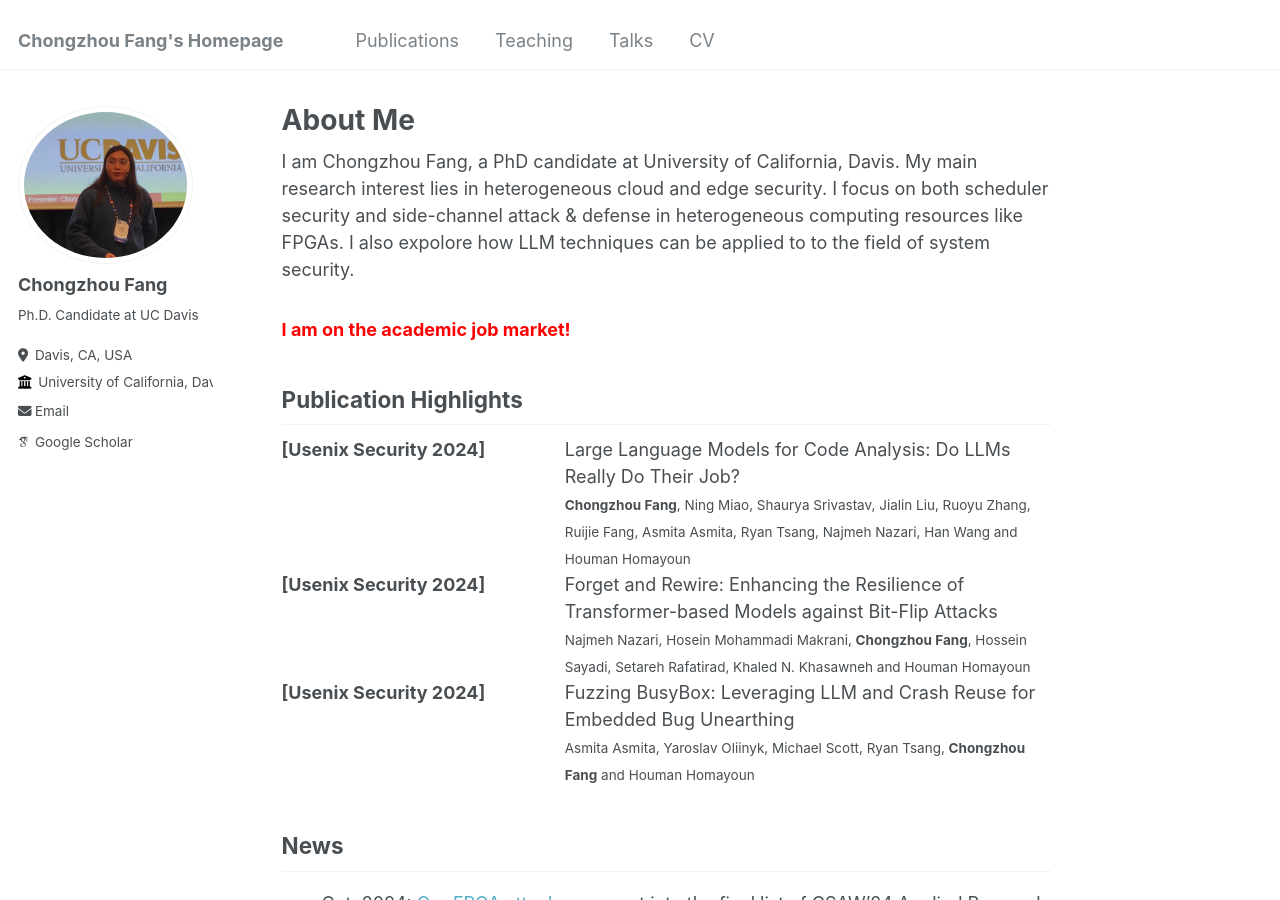
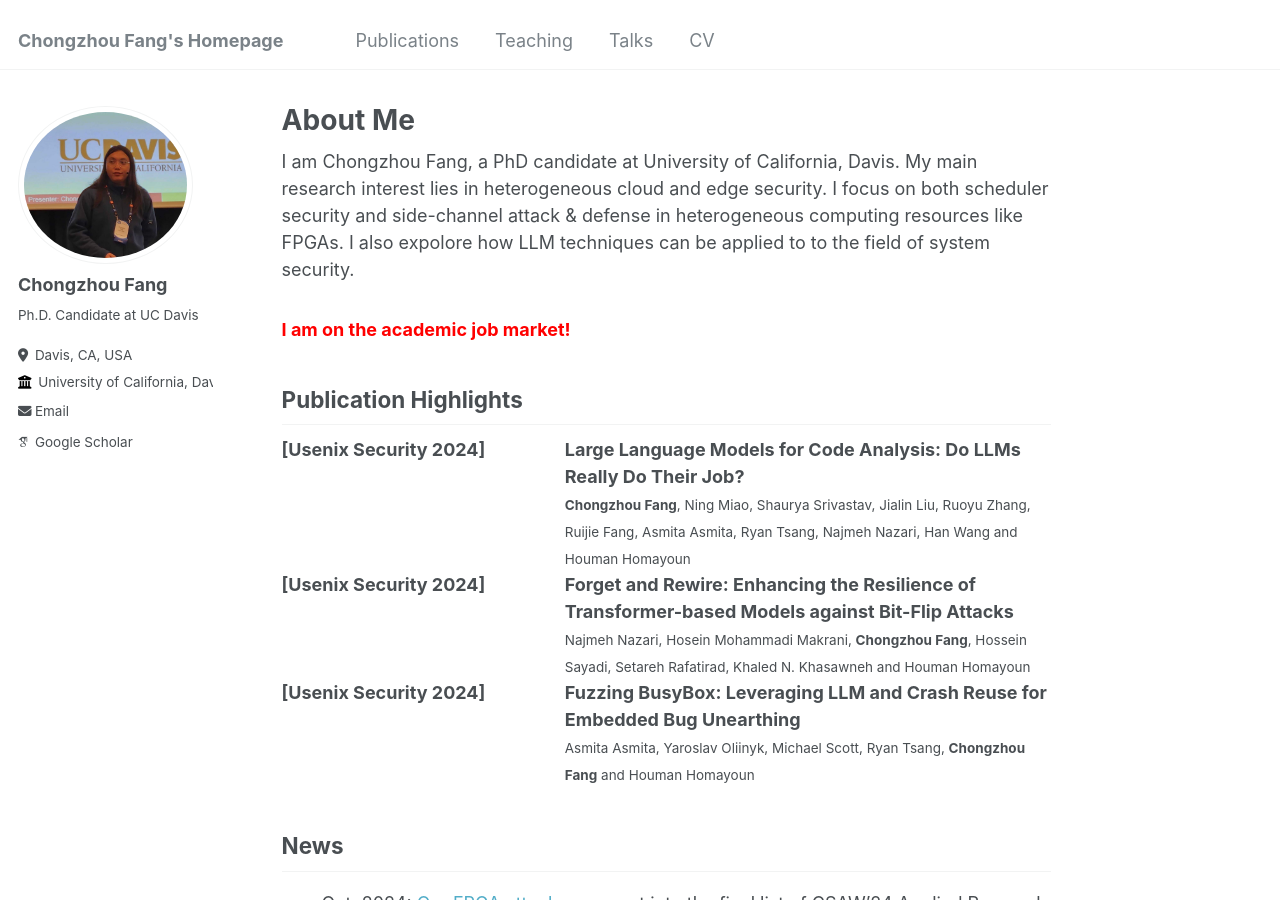
Before and after one commit to ChongzhouFang/ChongzhouFang.github.io, a Jekyll site: the page built from _pages/about.md, in a window 1280 px wide and 900 px high. Built offline with Jekyll 4.4.1, drawn with Linux system fonts in a browser that asks for light colours; some web fonts are replaced.

```diff
--- a/_pages/about.md
+++ b/_pages/about.md
@@ -15,7 +15,7 @@ I am Chongzhou Fang, a PhD candidate at University of California, Davis. My main
 <div style="display: flex; justify-content: space-between; gap: 40px; align-items: flex-start;">
   <div style="flex: 1;"><strong>[Usenix Security 2024]</strong></div>
   <div style="flex: 2;">
-    Large Language Models for Code Analysis: Do LLMs Really Do Their Job?
+    <strong>Large Language Models for Code Analysis: Do LLMs Really Do Their Job?</strong>
     <br>
     <small><b>Chongzhou Fang</b>, Ning Miao, Shaurya Srivastav, Jialin Liu, Ruoyu Zhang, Ruijie Fang, Asmita Asmita, Ryan Tsang, Najmeh Nazari, Han Wang and Houman Homayoun</small>
   </div>
@@ -24,7 +24,7 @@ I am Chongzhou Fang, a PhD candidate at University of California, Davis. My main
 <div style="display: flex; justify-content: space-between; gap: 40px; align-items: flex-start;">
   <div style="flex: 1;"><strong>[Usenix Security 2024]</strong></div>
   <div style="flex: 2;">
-    Forget and Rewire: Enhancing the Resilience of Transformer-based Models against Bit-Flip Attacks
+    <strong>Forget and Rewire: Enhancing the Resilience of Transformer-based Models against Bit-Flip Attacks</strong>
     <br>
     <small>Najmeh Nazari, Hosein Mohammadi Makrani, <b>Chongzhou Fang</b>, Hossein Sayadi, Setareh Rafatirad, Khaled N. Khasawneh and Houman Homayoun</small>
   </div>
@@ -33,7 +33,7 @@ I am Chongzhou Fang, a PhD candidate at University of California, Davis. My main
 <div style="display: flex; justify-content: space-between; gap: 40px; align-items: flex-start;">
   <div style="flex: 1;"><strong>[Usenix Security 2024]</strong></div>
   <div style="flex: 2;">
-    Fuzzing BusyBox: Leveraging LLM and Crash Reuse for Embedded Bug Unearthing
+    <strong>Fuzzing BusyBox: Leveraging LLM and Crash Reuse for Embedded Bug Unearthing</strong>
     <br>
     <small>Asmita Asmita, Yaroslav Oliinyk, Michael Scott, Ryan Tsang, <b>Chongzhou Fang</b> and Houman Homayoun</small>
   </div>
```
